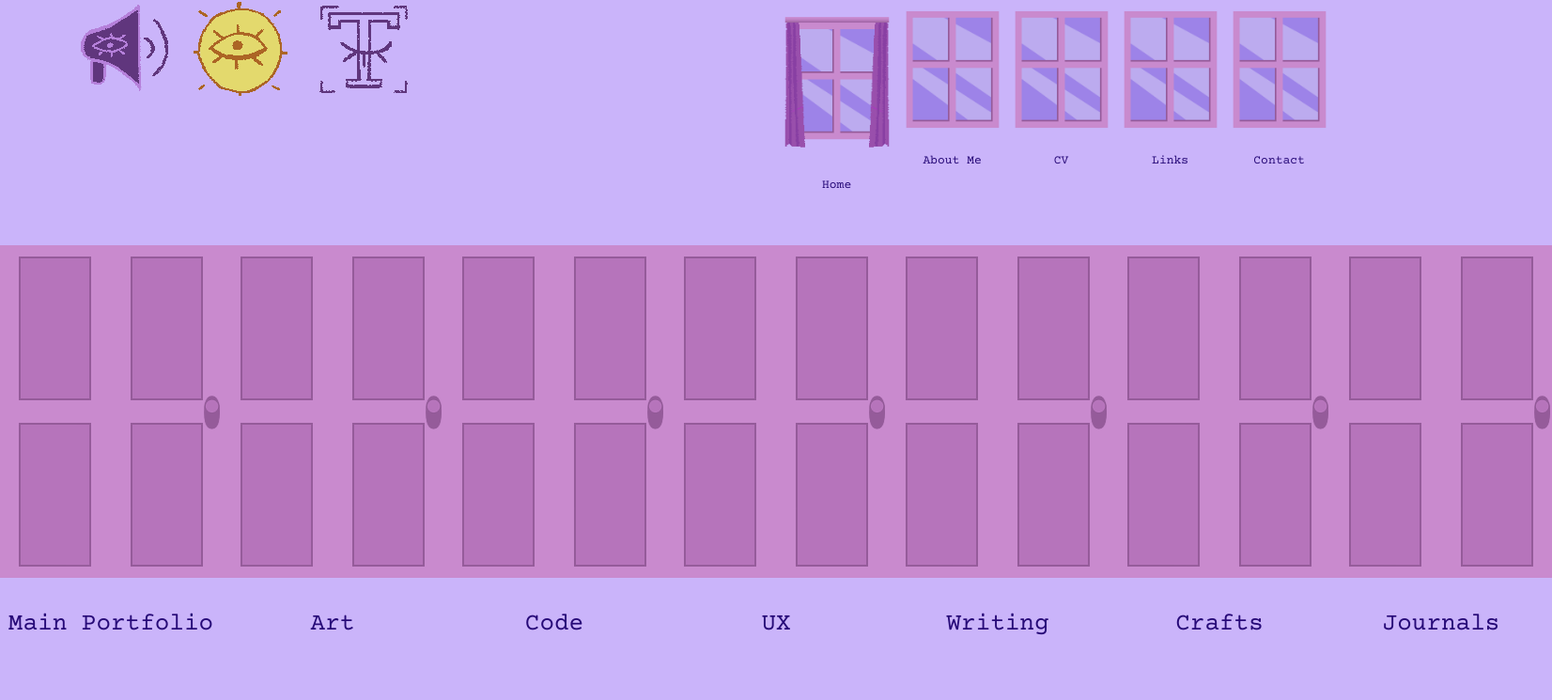
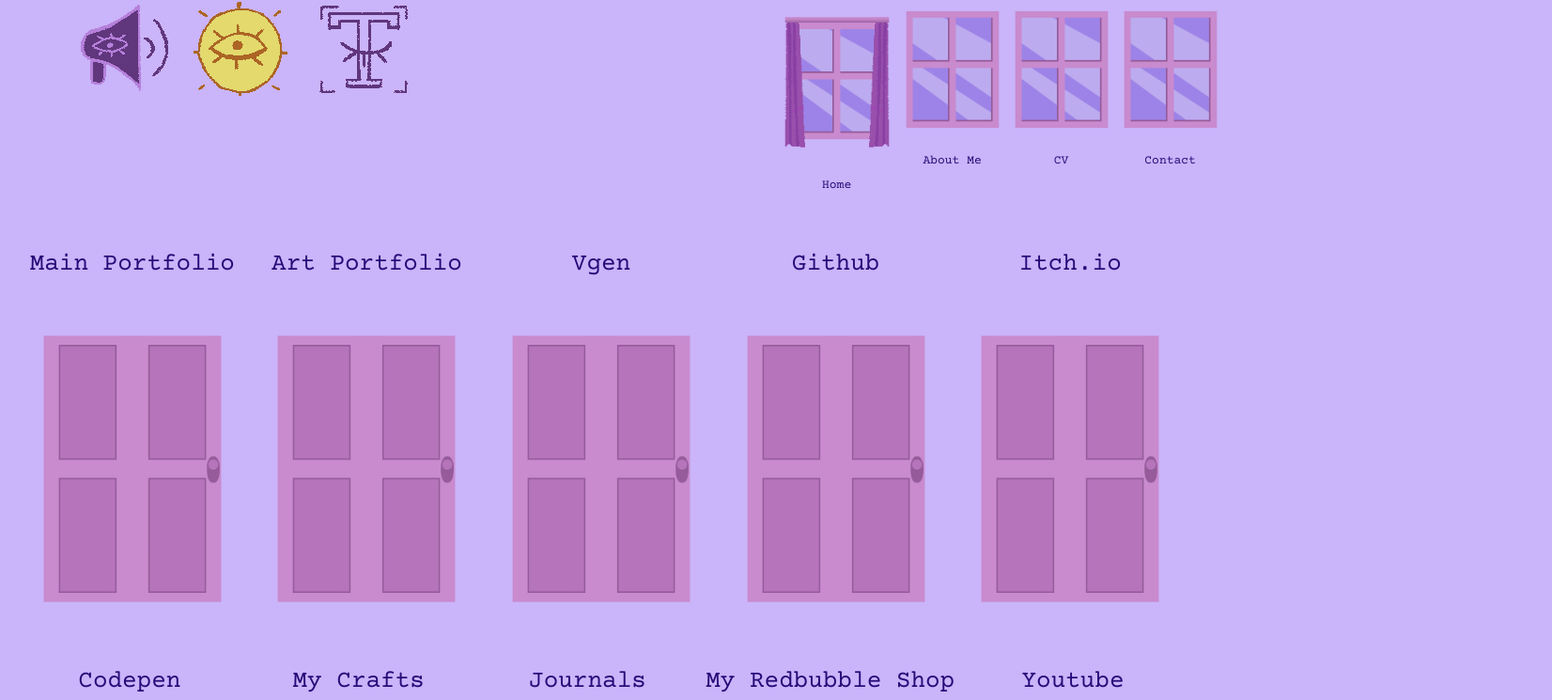
Before and after one commit to ViLinh27/vilinh27-rooms, a React (Create React App) app in the folder linh-rooms/: page / in a window 1280 px wide. Shown: the part 23-768 px from the top of the page at 94% size, 1652 px wide, since content can reach past the window. Built offline with nearby package versions, Linux system fonts and the light colour scheme.

Commit message:
Update links to all show up on home since that's what this site is for

```diff
--- a/linh-rooms/src/App.css
+++ b/linh-rooms/src/App.css
@@ -202,30 +202,6 @@
 
 }
 
-/*--- LINKS PAGE ---*/
-.MyLinks,
-.MyLinks-external {
-  display: flex;
-  flex-direction: row;
-  align-items: center;
-  justify-content: space-around;
-  align-content: space-around;
-}
-
-.MyLinks-Dev,
-.MyLinks-Art,
-.MyLinks-Socials {
-  display: flex;
-  flex-direction: column;
-  align-items: center;
-  justify-content: space-around;
-  align-content: space-around;
-}
-
-.MyLinks-Img {
-  height: 60px;
-}
-
 /*--- JOURNAL PAGE ---*/
 .Journal-container{
   width:100%;
@@ -303,7 +279,28 @@
   margin:15px 10px;
 }
 
+/*--- UNDER CONSTRUCTION ---*/
+.under-construction {
+  display: flex;
+  flex-direction: column;
+  align-items: center;
+  justify-content: center;
+  align-content: center;
+  height: 100%;
+}
 /*--- RESPONSIVENESS ---*/
+@media only screen and (max-width: 1560px){
+  .Home-main{
+    /*background-color: red; place holder*/
+    margin: 0 1rem;
+    display:flex;
+    flex-direction: row;
+    flex-wrap: wrap;
+  }
+  .Home-DoorImg{
+    scale: 0.8;
+  }
+}
 @media only screen and (max-width: 1100px) {
   .Home-nav {
     margin-bottom: 5px;
--- a/linh-rooms/src/App.js
+++ b/linh-rooms/src/App.js
@@ -6,7 +6,6 @@
 // Components
 import Homepage from './pages/Homepage';
 import About from './pages/About';
-import MyLinks from './pages/MyLinks';
 import MyCV from './pages/MyCV';
 import Contact from './pages/Contact';
 import MyJournals from './pages/MyJournals';
@@ -103,7 +102,6 @@
          */}
          <Route path="/pages/Homepage" element={<Homepage />}/>
          <Route path="/pages/About" element={<About/>}/>
-         <Route path="/pages/MyLinks" element={<MyLinks />}/>
          <Route path="/pages/CV" element={<MyCV/>}/>
          <Route path="/pages/Contact" element={<Contact/>}/>
          <Route path="/pages/Under-Construction" element={<PageUnderConstructor/>}/>
--- a/linh-rooms/src/components/DecorateLink.js
+++ /dev/null
@@ -1,43 +0,0 @@
-import React,{useState} from 'react';
-import '../App.css';
-import {Link} from 'react-router-dom';
-
-//lock image to use
-const LOCK_IMG = "/assets/icons/vecteezy_placeholderlock.png";
-const LOCK_KEY_IMG = "/assets/icons/keyholeKey_placeholder.png";
-
-function DecorateLink(props){
-    const {link, linkName} = props
-
-    const [isHovering, setIsHovering] = useState(false);
-
-    const imgToUse = isHovering ? LOCK_KEY_IMG : LOCK_IMG;
-
-    const handleMouseEnter = () =>{
-        setIsHovering(true);
-    }
-
-    const handleMouseLeave = () =>{
-        setIsHovering(false);
-    }
-
-    return(
-        <>
-            <div
-                onMouseEnter={handleMouseEnter}
-                onMouseLeave={handleMouseLeave}
-            >
-                <Link className="MyLinks-external"to={link}>
-                    <img
-                        className="MyLinks-Img"
-                        src={imgToUse}
-                        alt={isHovering ? "Lock " : "Key in Lock"}
-
-                    />
-                    <div><p>{linkName}</p></div>
-                </Link>
-            </div>
-        </>
-    );
-}
-export default DecorateLink;
--- a/linh-rooms/src/components/Door.js
+++ b/linh-rooms/src/components/Door.js
@@ -41,8 +41,8 @@
                             target _blank means link url will open new tab
                             rel noopener noreferrer is for secuirty when opening links to new tabs
                     */}
+                    <div className="Home-Door-caption"><p>{props.captionText}</p></div>
                     <img className="Home-DoorImg" src={currImgInUse} alt={isHovering ? "open door" : "closed door"}/>
-                    <div className="Home-Door-caption"><p>{props.captionText}</p></div>
                 </a>
             </div>
         </>
--- a/linh-rooms/src/components/NavbarRight.js
+++ b/linh-rooms/src/components/NavbarRight.js
@@ -33,13 +33,6 @@
                 id="nav-cv"
                 isActive={currPath === "/pages/CV"}
             />
-            {/*isActive passes true if my links path matches currpath */}
-            <Window
-                captionText="Links"
-                link="/pages/MyLinks"
-                id="nav-links"
-                isActive={currPath==="/pages/MyLinks"}
-            />
             {/*isActive passes true if contact path matches currpath */}
             <Window
                 captionText="Contact"
--- a/linh-rooms/src/pages/Homepage.js
+++ b/linh-rooms/src/pages/Homepage.js
@@ -11,28 +11,48 @@
                     linkUrl="https://vilinh27.github.io"
                 />
                 <Door
-                    captionText="Art"
+                    captionText="Art Portfolio"
                     linkUrl="https://linhs-artroom.vercel.app"
                 />
                 <Door
-                    captionText="Code"
-                    linkUrl="/pages/Under-Construction"
+                    captionText="Vgen"
+                    linkUrl="https://vgen.co/linh_is_tibia"
                 />
                 <Door
-                    captionText="UX"
-                    linkUrl="/pages/Under-Construction#"
+                    captionText="Github"
+                    linkUrl="https://github.com/ViLinh27"
                 />
                 <Door
-                    captionText="Writing"
-                    linkUrl="/pages/Under-Construction"
+                    captionText="Itch.io"
+                    linkUrl="https://linh-is-tibia.itch.io"
                 />
                 <Door
-                    captionText="Crafts"
-                    linkUrl="/pages/Under-Construction"
+                    captionText="Codepen"
+                    linkUrl="https://codepen.io/vilinh27"
+                />
+                <Door
+                    captionText="My Crafts"
+                    linkUrl="https://www.instagram.com/tibia.makes/"
                 />
                 <Door
                     captionText="Journals"
                     linkUrl="/pages/journals"
+                />
+                <Door
+                    captionText="My Redbubble Shop"
+                    linkUrl="https://www.redbubble.com/people/tibia-the-dog/shop"
+                />
+                <Door
+                    captionText="Youtube"
+                    linkUrl="https://www.youtube.com/@tibia-the-dog"
+                />
+                <Door
+                    captionText="Art Instagram"
+                    linkUrl="https://www.instagram.com/linh_is_tibia/"
+                />
+                <Door
+                    captionText="Buy Me a Coffee"
+                    linkUrl="https://ko-fi.com/linhistibia"
                 />
             </header>
         </>
--- a/linh-rooms/src/pages/MyLinks.js
+++ /dev/null
@@ -1,90 +0,0 @@
-import React from 'react';
-import '../App.css';
-
-//components
-import DecorateLink from '../components/DecorateLink';
-
-function MyLinks(){
-
-    return(
-        <>
-            <div className="App">
-            <div className="MyLinks">
-                <div className="MyLinks-Dev">
-                    <div
-                        className="MyLinks-Link"
-                    >
-                        <DecorateLink
-                            link="https://github.com/ViLinh27"
-                            linkName = "github"
-                        />
-                    </div>
-                    <div
-                        className="MyLinks-Link"
-                    >
-                        <DecorateLink
-                            link="https://linh-is-tibia.itch.io"
-                            linkName = "itch.io"
-                        />
-                    </div>
-
-                    <div className="MyLinks-Link">
-                        <DecorateLink
-                            link="https://codepen.io/vilinh27"
-                            linkName="codepen"
-                        />
-                    </div>
-                </div>
-                <div className="MyLinks-Art">
-                    <div className="MyLinks-Link">
-                        <DecorateLink
-                            link="https://vgen.co/linh_is_tibia"
-                            linkName="Vgen"
-                        />
-                    </div>
-
-                    <div className="MyLinks-Link">
-                        <DecorateLink
-                            link="https://www.youtube.com/@tibia-the-dog"
-                            linkName="Youtube"
-                        />
-                    </div>
-
-                    <div className="MyLinks-Link">
-                        <DecorateLink
-                            link="https://www.redbubble.com/people/tibia-the-dog/shop"
-                            linkName="Red bubble"
-                            />
-                    </div>
-
-                </div>
-                <div className="MyLinks-Socials">
-                    <div className="MyLinks-Link">
-                        <DecorateLink
-                            link="https://www.instagram.com/linh_is_tibia/"
-                            linkName="Instagram"
-                        />
-                    </div>
-
-                    <div className="MyLinks-Link">
-                        <DecorateLink
-                            link="#"
-                            linkName="Bluesky"
-                        />
-                    </div>
-
-                    <div className="MyLinks-Link">
-                        <DecorateLink
-                            link="https://ko-fi.com/linhistibia"
-                            linkName="kofi"
-                        />
-                    </div>
-
-                </div>
-            </div>
-            </div>
-        </>
-    );
-}
-
-export default MyLinks;
--- a/linh-rooms/src/pages/PageUnderConstructor.js
+++ b/linh-rooms/src/pages/PageUnderConstructor.js
@@ -4,8 +4,12 @@
         <>
             <header className="Home-main">
                 {/* text should say this site is still under construction. :(  */}
-                <h1>This site is still under construction.</h1>
-                <h2>Will update when I can :D</h2>
+                <div className="under-construction">
+                    <h1>This site is still under construction.</h1>
+                    <h2>Will update when I can :D</h2>
+                    <h3> Please return home to check out other projects.</h3>
+                </div>
+
             </header>
         </>
     );
```
